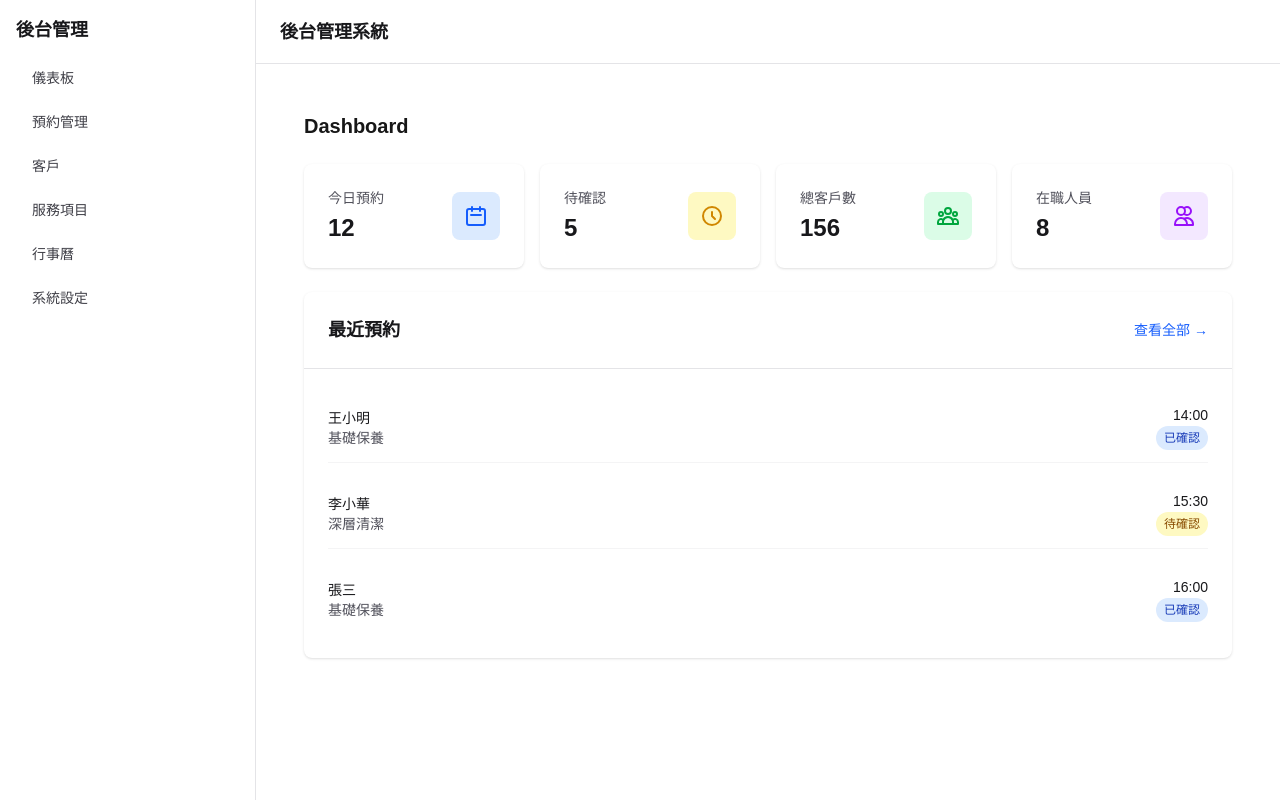
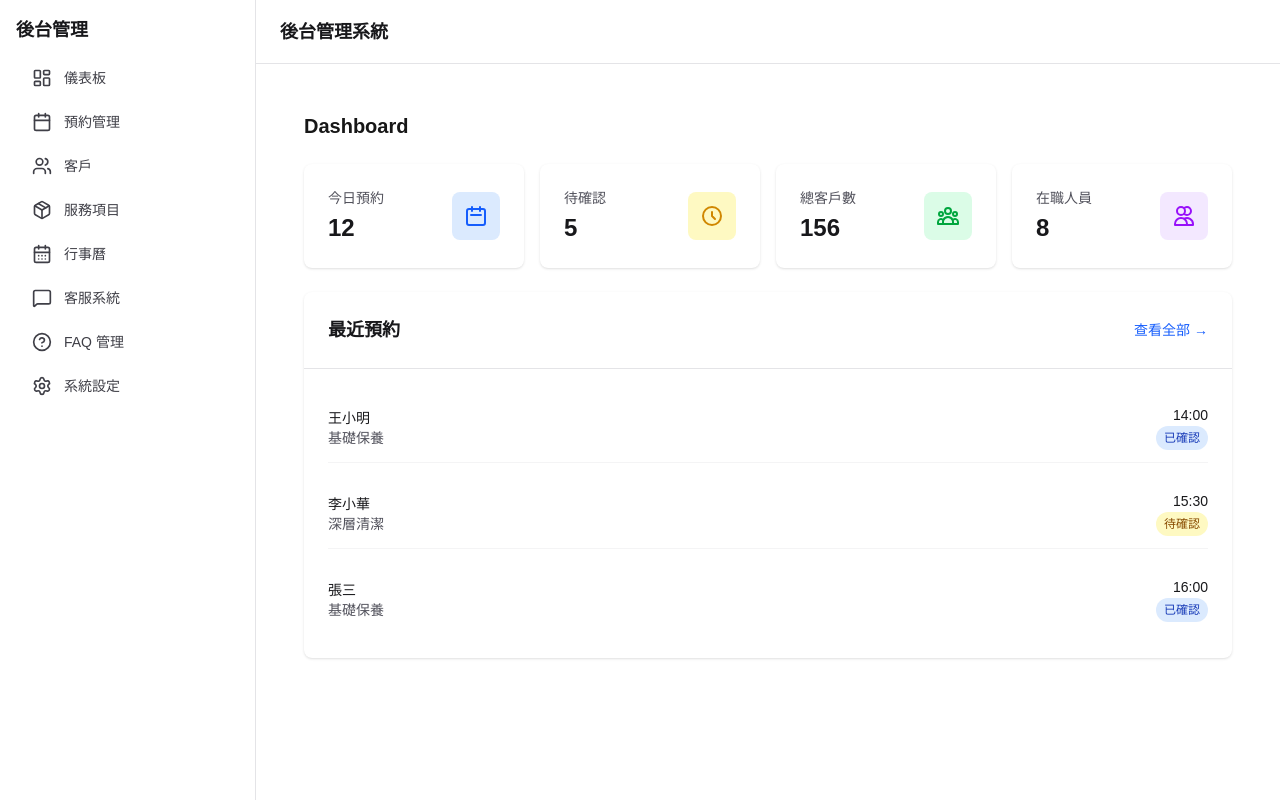
Before and after one commit to fubabaai168-coder/beauty-booking-admin, a Next.js app in the folder app/: page /admin in a window 1280 px wide. Built offline with nearby package versions, Linux system fonts and the light colour scheme.

Commit message:
patch: restore sidebar icons and support menu

```diff
--- a/app/src/app/admin/components/Sidebar.tsx
+++ b/app/src/app/admin/components/Sidebar.tsx
@@ -1,29 +1,25 @@
 import Link from "next/link";
+import { menuItems } from "./menuConfig";
 
 export default function Sidebar() {
-  const menuItems = [
-    { href: "/admin", label: "儀表板", labelEn: "Dashboard" },
-    { href: "/admin/reservations", label: "預約管理", labelEn: "Reservations" },
-    { href: "/admin/customers", label: "客戶", labelEn: "Customers" },
-    { href: "/admin/services", label: "服務項目", labelEn: "Services" },
-    { href: "/admin/calendar", label: "行事曆", labelEn: "Calendar" },
-    { href: "/admin/settings", label: "系統設定", labelEn: "Settings" },
-  ];
-
   return (
     <aside className="hidden md:block w-64 bg-white border-r border-zinc-200 min-h-screen">
       <div className="p-4">
         <h2 className="text-lg font-semibold text-zinc-900 mb-4">後台管理</h2>
         <nav className="space-y-2">
-          {menuItems.map((item) => (
-            <Link
-              key={item.href}
-              href={item.href}
-              className="block px-4 py-2 text-sm text-zinc-700 hover:bg-zinc-100 rounded-md transition-colors"
-            >
-              {item.label}
-            </Link>
-          ))}
+          {menuItems.map((item) => {
+            const Icon = item.icon;
+            return (
+              <Link
+                key={item.href}
+                href={item.href}
+                className="flex items-center gap-3 px-4 py-2 text-sm text-zinc-700 hover:bg-zinc-100 rounded-md transition-colors"
+              >
+                <Icon className="w-5 h-5" />
+                <span>{item.label}</span>
+              </Link>
+            );
+          })}
         </nav>
       </div>
     </aside>
--- a/app/src/app/admin/components/Topbar.tsx
+++ b/app/src/app/admin/components/Topbar.tsx
@@ -2,18 +2,10 @@
 
 import Link from "next/link";
 import { useState } from "react";
+import { menuItems } from "./menuConfig";
 
 export default function Topbar() {
   const [isDrawerOpen, setIsDrawerOpen] = useState(false);
-
-  const menuItems = [
-    { href: "/admin", label: "儀表板", labelEn: "Dashboard" },
-    { href: "/admin/reservations", label: "預約管理", labelEn: "Reservations" },
-    { href: "/admin/customers", label: "客戶", labelEn: "Customers" },
-    { href: "/admin/services", label: "服務項目", labelEn: "Services" },
-    { href: "/admin/calendar", label: "行事曆", labelEn: "Calendar" },
-    { href: "/admin/settings", label: "系統設定", labelEn: "Settings" },
-  ];
 
   return (
     <>
@@ -85,16 +77,20 @@ export default function Topbar() {
                 </button>
               </div>
               <nav className="space-y-2">
-                {menuItems.map((item) => (
+                {menuItems.map((item) => {
+                  const Icon = item.icon;
+                  return (
                     <Link
                       key={item.href}
                       href={item.href}
-                    className="block px-4 py-2 text-sm text-zinc-700 hover:bg-zinc-100 rounded-md transition-colors"
+                      className="flex items-center gap-3 px-4 py-2 text-sm text-zinc-700 hover:bg-zinc-100 rounded-md transition-colors"
                       onClick={() => setIsDrawerOpen(false)}
                     >
-                    {item.label}
+                      <Icon className="w-5 h-5" />
+                      <span>{item.label}</span>
                     </Link>
-                ))}
+                  );
+                })}
               </nav>
             </div>
           </aside>
--- /dev/null
+++ b/app/src/app/admin/components/menuConfig.ts
@@ -0,0 +1,68 @@
+import {
+  LayoutDashboard,
+  Calendar,
+  Users,
+  Package,
+  CalendarDays,
+  Settings,
+  MessageSquare,
+  HelpCircle,
+} from "lucide-react";
+
+export interface MenuItem {
+  href: string;
+  label: string;
+  labelEn: string;
+  icon: React.ComponentType<{ className?: string }>;
+}
+
+export const menuItems: MenuItem[] = [
+  {
+    href: "/admin",
+    label: "儀表板",
+    labelEn: "Dashboard",
+    icon: LayoutDashboard,
+  },
+  {
+    href: "/admin/reservations",
+    label: "預約管理",
+    labelEn: "Reservations",
+    icon: Calendar,
+  },
+  {
+    href: "/admin/customers",
+    label: "客戶",
+    labelEn: "Customers",
+    icon: Users,
+  },
+  {
+    href: "/admin/services",
+    label: "服務項目",
+    labelEn: "Services",
+    icon: Package,
+  },
+  {
+    href: "/admin/calendar",
+    label: "行事曆",
+    labelEn: "Calendar",
+    icon: CalendarDays,
+  },
+  {
+    href: "/admin/support",
+    label: "客服系統",
+    labelEn: "Customer Support",
+    icon: MessageSquare,
+  },
+  {
+    href: "/admin/support/faq",
+    label: "FAQ 管理",
+    labelEn: "FAQ Management",
+    icon: HelpCircle,
+  },
+  {
+    href: "/admin/settings",
+    label: "系統設定",
+    labelEn: "Settings",
+    icon: Settings,
+  },
+];
```
Lines whose indentation alone changed are shown as unchanged.
